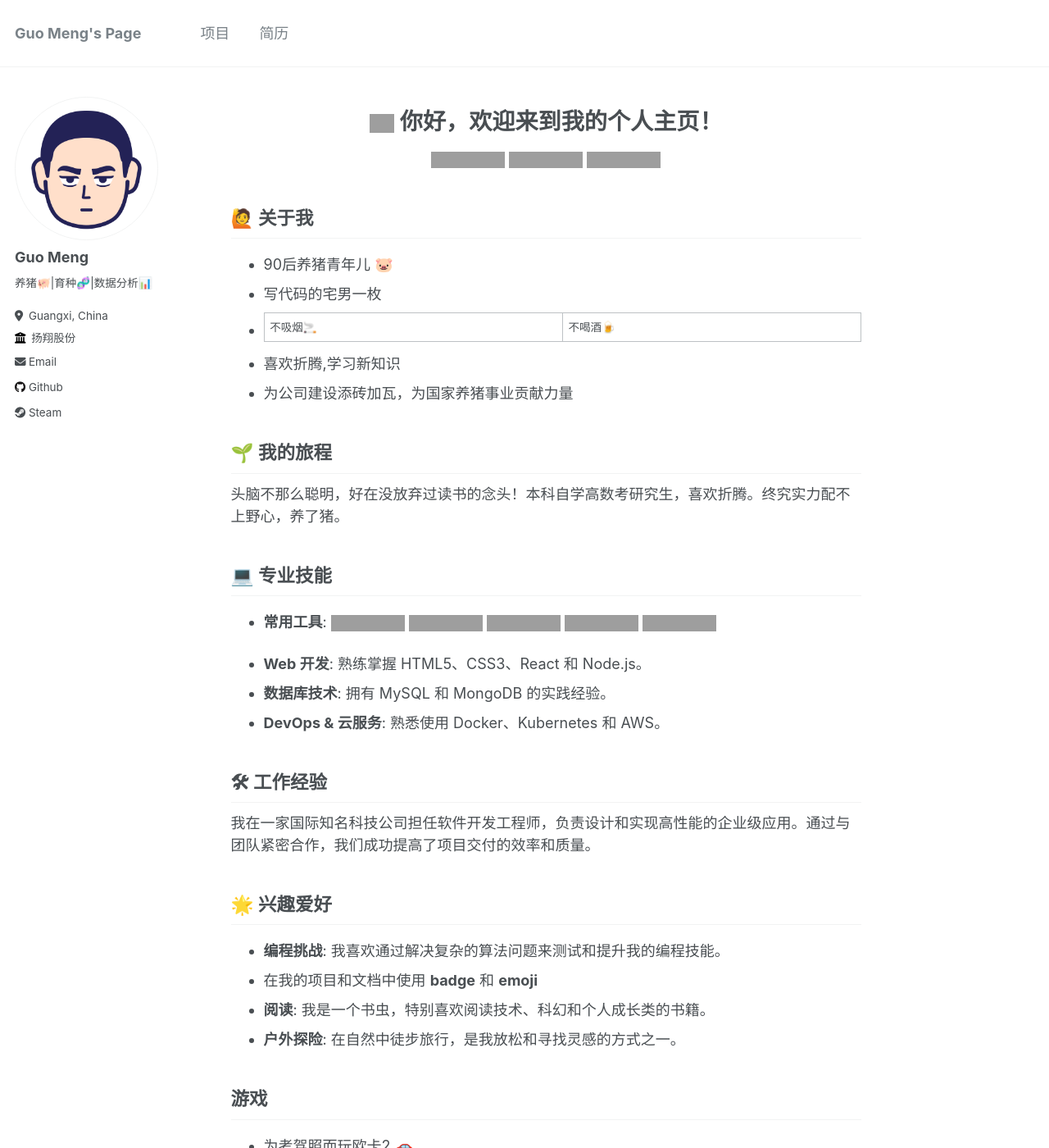
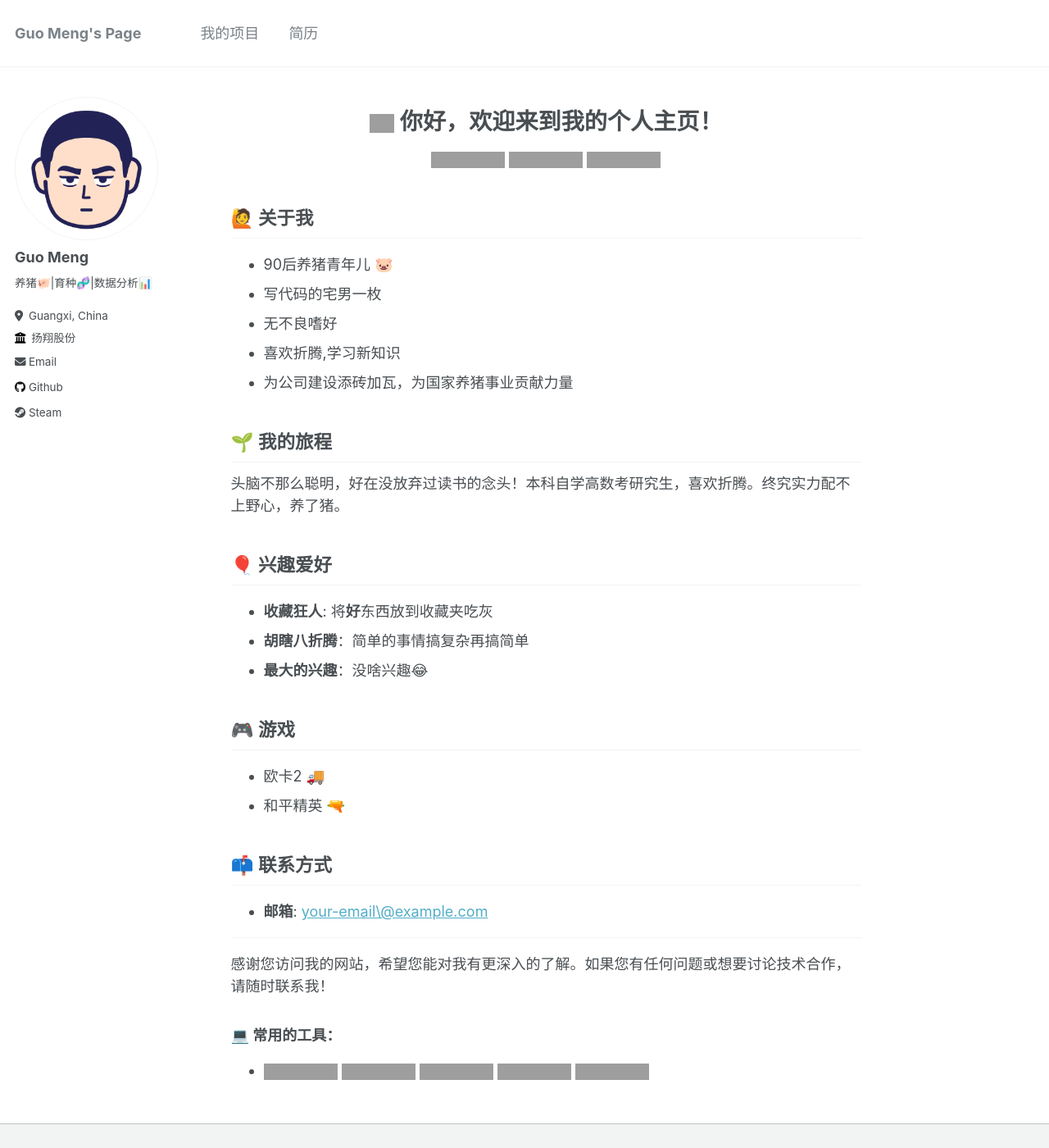
Before and after one commit to tony2015116/tony2015116.github.io, a Jekyll site: the page built from _pages/about.md, in a window 1280 px wide and 1400 px high. Shown: the whole window at 82% size. Built offline with Jekyll 4.4.1, drawn with Linux system fonts in a browser that asks for light colours; grey boxes are pictures that could not be loaded.

Commit message:
2024-03-10

```diff
--- a/_data/navigation.yml
+++ b/_data/navigation.yml
@@ -1,7 +1,7 @@
 # main links links
 main:
 
-  - title: "项目"
+  - title: "我的项目"
     url: /project/
 
   - title: "简历"
--- a/_pages/about.md
+++ b/_pages/about.md
@@ -29,7 +29,7 @@ editor_options:
 
 - 90后养猪青年儿 🐷
 - 写代码的宅男一枚
-- 不吸烟🚬|不喝酒🍺
+- 无不良嗜好
 - 喜欢折腾,学习新知识
 - 为公司建设添砖加瓦，为国家养猪事业贡献力量
 
@@ -37,33 +37,15 @@ editor_options:
 
 头脑不那么聪明，好在没放弃过读书的念头！本科自学高数考研究生，喜欢折腾。终究实力配不上野心，养了猪。
 
-## 💻 专业技能
+## 🎈 兴趣爱好
 
--   **常用工具**: ![R](https://img.shields.io/badge/-R-blue?&logo=R&logoColor=blue&labelColor=5c5c5c&color=1182c3)
-    ![Excel](https://img.shields.io/badge/-Excel-blue?logo=microsoftexcel&logoColor=green&labelColor=5c5c5c&color=1182c3)
-    ![Linux](https://img.shields.io/badge/-Linux-blue?logo=Linux&labelColor=5c5c5c&color=1182c3)
-    ![GitHub](https://img.shields.io/badge/-GitHub-blue?logo=GitHub&labelColor=5c5c5c&color=1182c3)
-    ![OpenAI](https://img.shields.io/badge/-ChatGPT-blue?logo=openai&logoColor=green&labelColor=5c5c5c&color=1182c3)
+- **收藏狂人**: 将**好**东西放到收藏夹吃灰
+- **胡瞎八折腾**：简单的事情搞复杂再搞简单
+- **最大的兴趣**：没啥兴趣😂
 
--   **Web 开发**: 熟练掌握 HTML5、CSS3、React 和 Node.js。
--   **数据库技术**: 拥有 MySQL 和 MongoDB 的实践经验。
--   **DevOps & 云服务**: 熟悉使用 Docker、Kubernetes 和 AWS。
-
-## 🛠 工作经验
-
-我在一家国际知名科技公司担任软件开发工程师，负责设计和实现高性能的企业级应用。通过与团队紧密合作，我们成功提高了项目交付的效率和质量。
-
-## 🌟 兴趣爱好
-
--   **编程挑战**: 我喜欢通过解决复杂的算法问题来测试和提升我的编程技能。
--   在我的项目和文档中使用 **badge** 和 **emoji**
--   **阅读**: 我是一个书虫，特别喜欢阅读技术、科幻和个人成长类的书籍。
--   **户外探险**: 在自然中徒步旅行，是我放松和寻找灵感的方式之一。
-
-## 游戏
-- 为考驾照而玩欧卡2 🚗
-- 和平精英
-
+## 🎮 游戏
+- 欧卡2 🚚
+- 和平精英 🔫
 
 
 ## 📫 联系方式
```
Also changed, not shown: _pages/cv.md (+20 -0 lines), _pages/project.md (+2 -0 lines).
